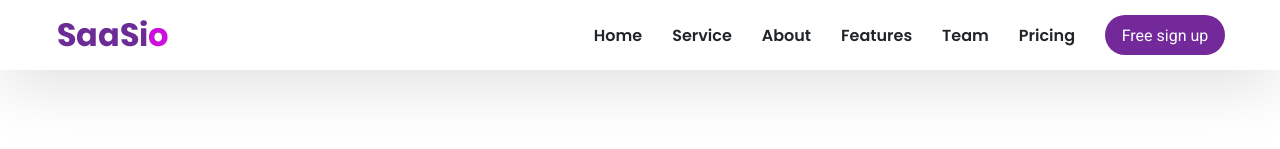
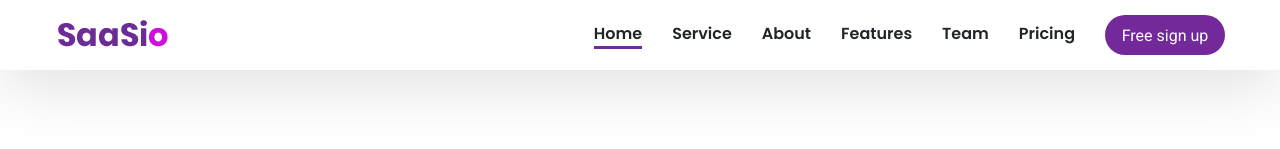
Before and after one commit to Sh4ke96/Sassio, a React (Create React App) app: page / in a window 1280 px wide. Shown: the top 149 px of the page. Built offline with nearby package versions, Linux system fonts and the light colour scheme.

Commit message:
add react-scroll for navMenu

```diff
--- a/package.json
+++ b/package.json
@@ -10,6 +10,7 @@
     "react-accessible-accordion": "^3.3.5",
     "react-dom": "^17.0.2",
     "react-scripts": "4.0.3",
+    "react-scroll": "^1.8.4",
     "react-slick": "^0.28.1",
     "slick-carousel": "^1.8.1",
     "styled-components": "^5.3.1",
--- a/src/components/About/about.js
+++ b/src/components/About/about.js
@@ -4,7 +4,7 @@ import { Container } from "./about.styled";
 
 function About() {
   return (
-    <Container>
+    <Container id="service">
       <span className="about-title-tag">Our awesome services</span>
       <h1 className="about-title">
         <span className="about-title-color">We give</span> best facilites
--- a/src/components/About2/about2.js
+++ b/src/components/About2/about2.js
@@ -3,7 +3,7 @@ import { Container } from "./about2.styled";
 
 function About2() {
   return (
-    <Container>
+    <Container id="about">
       <div className="about-container">
         <div className="about-image">
           <img src="images/about2-img.png" alt="" />
--- a/src/components/Features/features.js
+++ b/src/components/Features/features.js
@@ -5,7 +5,7 @@ import FeaturesCard from "../Cards/featuresCard";
 
 function Features() {
   return (
-    <Container>
+    <Container id="features">
       <div className="features-heading">
         <span className="features-title-tag">Our awesome features</span>
         <h1 className="features-title">
--- a/src/components/Header/header.js
+++ b/src/components/Header/header.js
@@ -1,12 +1,21 @@
 import React from "react";
 import { Header, Container } from "./header.styled";
 import Nav from "../Nav/nav";
+import { animateScroll as scroll } from "react-scroll";
 
 function SHeader() {
+  const toogleHome = () => {
+    scroll.scrollToTop();
+  };
   return (
     <Header>
       <Container>
-        <img src="images/logo.png" alt="sassio-word-logo" />
+        <img
+          onClick={toogleHome}
+          className="header-logo"
+          src="images/logo.png"
+          alt="sassio-word-logo"
+        />
         <Nav />
       </Container>
     </Header>
--- a/src/components/Header/header.styled.js
+++ b/src/components/Header/header.styled.js
@@ -18,4 +18,7 @@ export const Container = styled.div`
   @media screen and (min-width: 1000px) {
     margin: 0 auto;
   }
+  .header-logo {
+    cursor: pointer;
+  }
 `;
--- a/src/components/Heading/heading.js
+++ b/src/components/Heading/heading.js
@@ -4,7 +4,7 @@ import Button from "../Button/button";
 
 function Heading() {
   return (
-    <Container>
+    <Container id="home">
       <div className="heading-wrapper">
         <span className="heading-title-tag">Creative SAAS webiste</span>
         <h1 className="heading-title">
--- a/src/components/Nav/nav.js
+++ b/src/components/Nav/nav.js
@@ -2,6 +2,7 @@ import React from "react";
 import { useState, useEffect } from "react";
 import { Container, DesktopMenu, MobileMenu, BackDrop } from "./nav.styled";
 import Button from "../Button/button";
+import { Link } from "react-scroll";
 
 function Nav() {
   const [setMobileMenuOpen, MobileMenuIsOpen] = useState(false);
@@ -20,22 +21,76 @@ function Nav() {
       <DesktopMenu>
         <ul>
           <li>
-            <a href="/">Home</a>
+            <Link
+              to="home"
+              spy={true}
+              smooth={true}
+              offset={-100}
+              duration={600}
+              activeClass="active"
+            >
+              Home
+            </Link>
           </li>
           <li>
-            <a href="/">Service</a>
+            <Link
+              to="service"
+              spy={true}
+              smooth={true}
+              offset={-100}
+              duration={600}
+              activeClass="active"
+            >
+              Service
+            </Link>
           </li>
           <li>
-            <a href="/">About</a>
+            <Link
+              to="about"
+              spy={true}
+              smooth={true}
+              offset={-70}
+              duration={600}
+              activeClass="active"
+            >
+              About
+            </Link>
           </li>
           <li>
-            <a href="/">Features</a>
+            <Link
+              to="features"
+              spy={true}
+              smooth={true}
+              offset={-70}
+              duration={600}
+              activeClass="active"
+            >
+              Features
+            </Link>
           </li>
           <li>
-            <a href="/">Team</a>
+            <Link
+              to="team"
+              spy={true}
+              smooth={true}
+              offset={-70}
+              duration={600}
+              activeClass="active"
+            >
+              Team
+            </Link>
           </li>
           <li>
-            <a href="/">Pricing</a>
+            <Link
+              to="price"
+              spy={true}
+              smooth={true}
+              offset={-70}
+              duration={600}
+              activeClass="active"
+            >
+              Pricing
+            </Link>
           </li>
         </ul>
       </DesktopMenu>
@@ -50,7 +105,7 @@ function Nav() {
           <img src="images/logo.png" alt="sassio-word-logo" />
           <ul>
             <li>
-              <a href="/">Home</a>
+              <a href="home">Home</a>
             </li>
             <li>
               <a href="/">Service</a>
--- a/src/components/Nav/nav.styled.js
+++ b/src/components/Nav/nav.styled.js
@@ -35,26 +35,14 @@ export const DesktopMenu = styled.div`
         display: inline-block;
         text-decoration: none;
         color: #212529;
-        transition: 0.3s all ease-in-out;
       }
       a:hover {
+        cursor: pointer;
         color: #73299a;
       }
     }
-    li::after {
-      content: "";
-      position: absolute;
-      bottom: -10px;
-      width: 0px;
-      height: 3px;
-      margin: 5px 0 0;
-      transition-duration: 0.75s;
-      opacity: 0;
-      background-color: #73299a;
-    }
-    li:hover::after {
-      width: 100%;
-      opacity: 1;
+    .active {
+      border-bottom: 3px solid #73299a;
     }
   }
 `;
--- a/src/components/Price/price.js
+++ b/src/components/Price/price.js
@@ -4,7 +4,7 @@ import PriceCard from "../Cards/priceCard";
 
 function Price() {
   return (
-    <Container>
+    <Container id="price">
       <div className="price-heading">
         <span className="price-title-tag">Pricing</span>
         <h1 className="price-title">
--- a/src/components/Team/team.js
+++ b/src/components/Team/team.js
@@ -40,7 +40,7 @@ export default class Responsive extends Component {
       ],
     };
     return (
-      <Container>
+      <Container id="team">
         <div className="team-heading">
           <span className="team-title-tag">Our team members</span>
           <h1 className="team-title">Our team members</h1>
```
Also changed, not shown: 1 other file (tests, documents, lock files or other folders).
